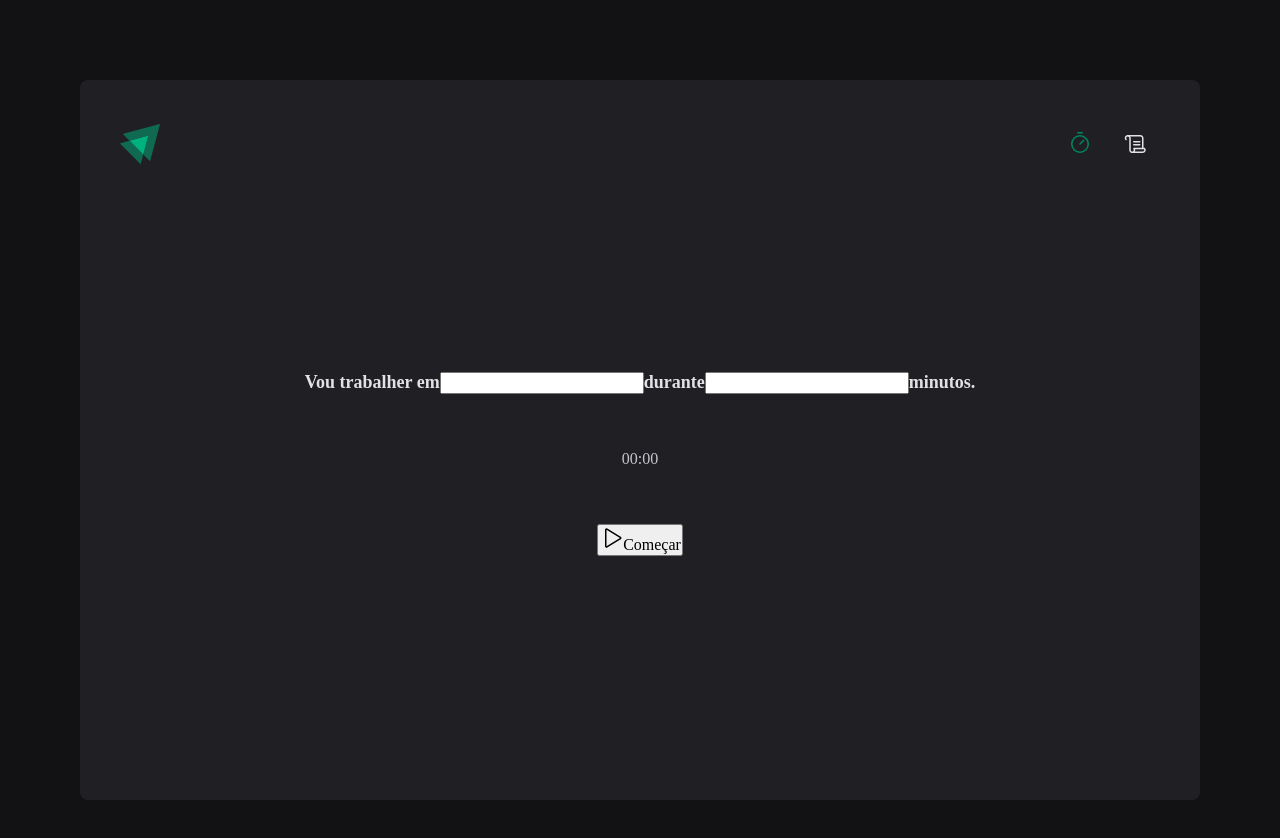
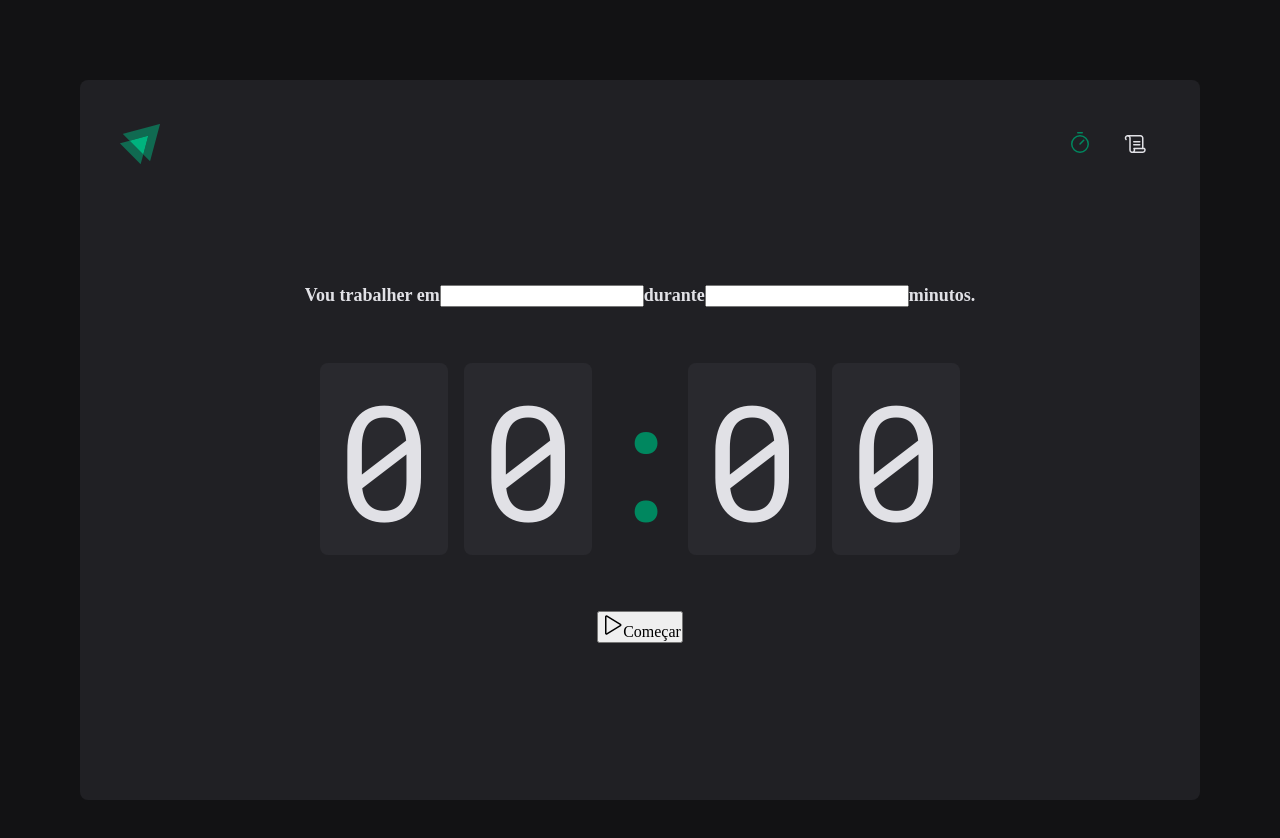
Before and after one commit to ReinaldoARamos/Ignite_Timer, a React (Vite) app: page / in a window 1280 px wide. Shown: the top 838 px of the page. Built offline with nearby package versions, Linux system fonts and the light colour scheme.

Commit message:
criando uma estrutura base para o Timer

```diff
--- a/src/pages/Home/index.tsx
+++ b/src/pages/Home/index.tsx
@@ -1,12 +1,15 @@
-import { Play } from "phosphor-react";
-import { CountdownContainer, FormContainer, HomeContainer } from "../Home/styles";
+import { Play } from 'phosphor-react'
+import {
+  CountdownContainer,
+  FormContainer,
+  HomeContainer,
+  Separator,
+} from '../Home/styles'
 
 export function Home() {
   return (
-
     <HomeContainer>
       <form>
-
         <FormContainer>
           <div>
             <label htmlFor="task">Vou trabalher em</label>
@@ -22,17 +25,16 @@
         <CountdownContainer>
           <span>0</span>
           <span>0</span>
-          <span>:</span>
+          <Separator>:</Separator>
           <span>0</span>
           <span>0</span>
         </CountdownContainer>
 
         <button>
-          <Play size={24}/>
+          <Play size={24} />
           Começar
         </button>
       </form>
     </HomeContainer>
-
-  );
+  )
 }
--- a/src/pages/Home/styles.ts
+++ b/src/pages/Home/styles.ts
@@ -28,4 +28,26 @@
   flex-wrap: wrap; //Caso a tela dimunua ele quebra os campos em mais linhas
 `
 
-export const CountdownContainer = styled.div``
+export const CountdownContainer = styled.div`
+  font-family: 'Roboto Mono', monospace;
+  font-size: 10rem;
+  line-height: 8rem;
+  color: ${(props) => props.theme['gray-100']};
+  display: flex;
+  gap: 1rem;
+
+  span {
+    background-color: ${(props) => props.theme['gray-700']};
+    padding: 2rem 1rem;
+    border-radius: 8px;
+  }
+`
+
+export const Separator = styled.div`
+  padding: 2rem 0;
+  color: ${(props) => props.theme['green-500']};
+  width: 4rem;
+  overflow: hidden;
+  display: flex;
+  justify-content: center;
+`
```
Lines whose indentation alone changed are shown as unchanged.
